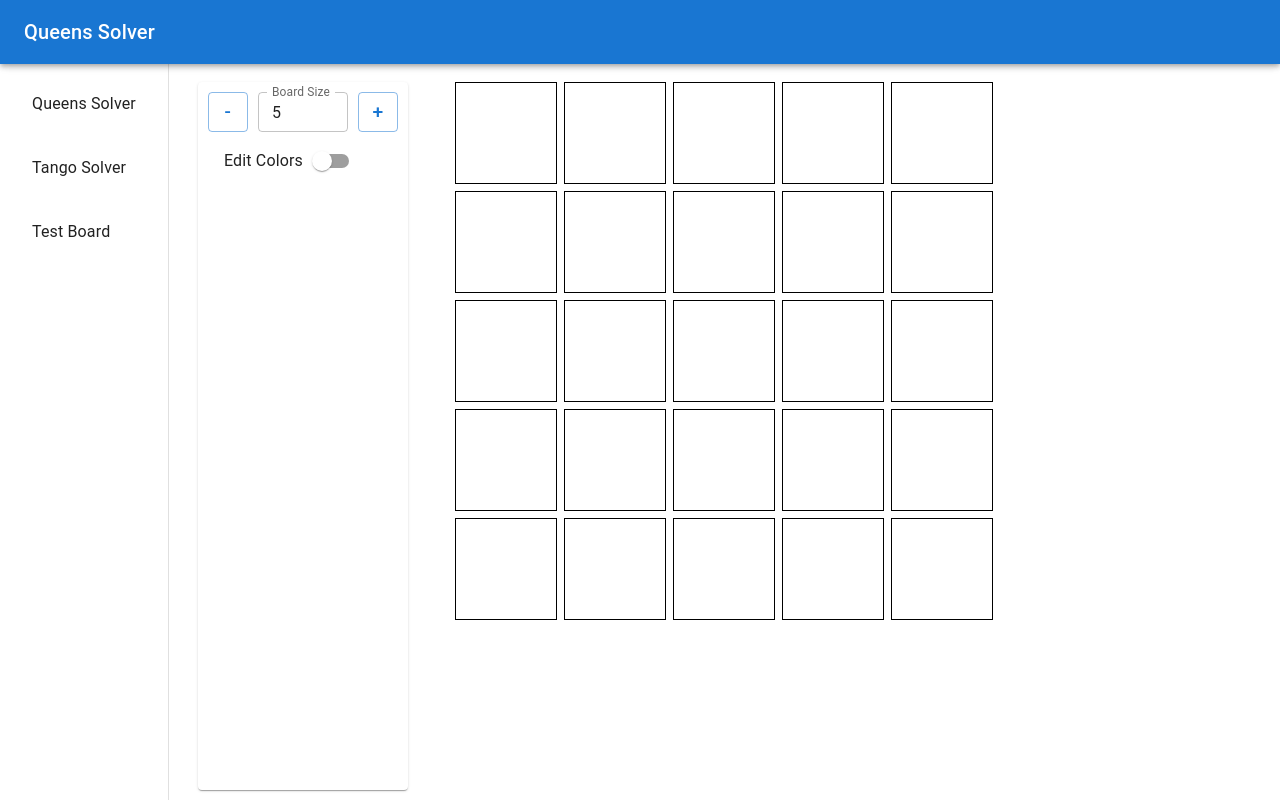
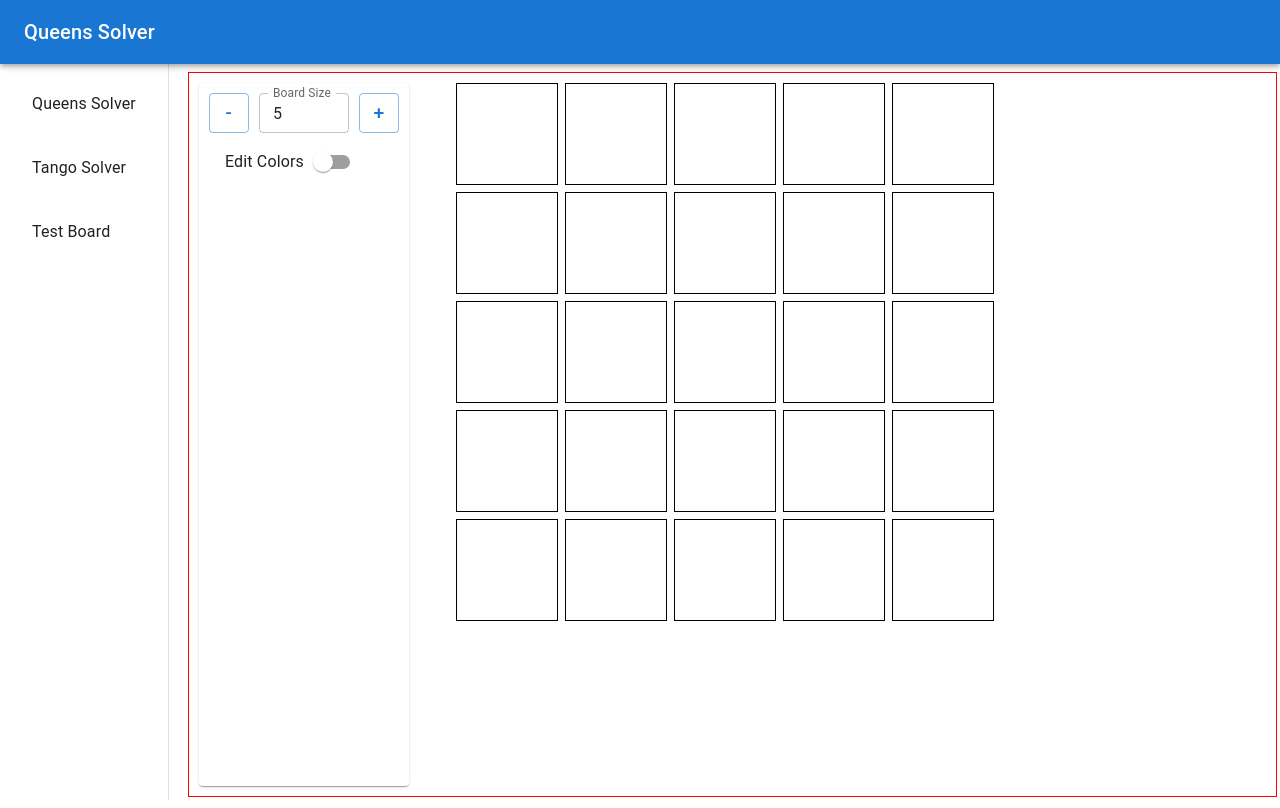
Before and after one commit to RileyCullen/game-solvers, a React (Vite) app: page / in a window 1280 px wide. Built offline with nearby package versions, Linux system fonts and the light colour scheme.

Commit message:
Size app to stay within viewport

```diff
--- a/src/apps/queens-solver/components/configuration-panel/configuration-panel.tsx
+++ b/src/apps/queens-solver/components/configuration-panel/configuration-panel.tsx
@@ -28,7 +28,8 @@ export function ConfigurationPanel(props: ConfigurationPanelProps) {
                 display: 'flex',
                 flexDirection: 'column',
                 rowGap: '10px',
-                margin: '10px'
+                margin: '10px',
+                minWidth: 'fit-content'
             }}
         >
             <BoardSize
--- a/src/apps/queens-solver/index.tsx
+++ b/src/apps/queens-solver/index.tsx
@@ -6,13 +6,18 @@ import { useBoard } from './use-board';
 import { QueensEditModes } from './components/configuration-panel/panel-sections/edit-mode';
 import { ConfigurationPanel } from './components/configuration-panel/configuration-panel';
 
+interface AppDimensions {
+    height: number;
+    width: number;
+}
+
 export default function QueensSolver() {
     const { board, setBoard, boardSize, setBoardSize } = useBoard(5);
     const [isMultiCellEditing, setIsMultiCellEditing] = useState(false);
     const [editMode, setEditMode] = useState(QueensEditModes.CellContent);
     const [color, setColor] = useState('#FFFFFF');
 
-    const [appHeight, setAppHeight] = useState<number>();
+    const [appDimensions, setAppDimensions] = useState<AppDimensions>();
     const containerRef = useRef<HTMLDivElement>(null);
 
     const targetCells = useRef<CellModel[]>([]);
@@ -38,8 +43,10 @@ export default function QueensSolver() {
                 display: 'flex',
                 flexDirection: 'row',
                 gap: '20px',
-                height: (appHeight) ? `${appHeight}px` : 'auto',
-                overflow: 'clip'
+                height: (appDimensions) ? `${appDimensions.height}px` : 'auto',
+                width: (appDimensions) ? `${appDimensions.width}px` : 'auto',
+                overflow: 'clip',
+                border: '1px solid red'
             }}
         >
             <ConfigurationPanel
@@ -121,12 +128,24 @@ export default function QueensSolver() {
     function resize() {
         const configurationPanel = containerRef.current;
         if (configurationPanel) {
-            const viewportHeight = window.innerHeight;
-            const height = viewportHeight
-                - configurationPanel.offsetTop
-                - 0;
-            setAppHeight(height);
+            const height = calculateSize(
+                window.innerHeight,
+                configurationPanel.offsetTop,
+                5
+            );
+            const width = calculateSize(
+                window.innerWidth,
+                configurationPanel.offsetLeft,
+                5
+            );
+            setAppDimensions({
+                height,
+                width
+            });
         }
     }
 
+    function calculateSize(size: number, offset: number, margin: number) {
+        return size - offset - margin;
+    }
 }
```
